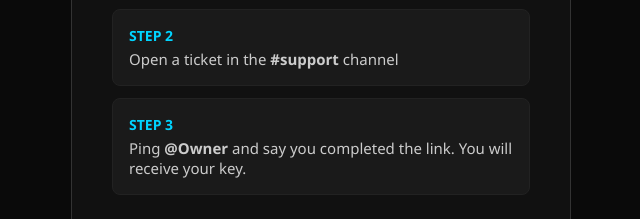
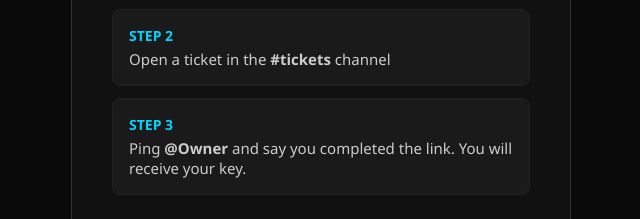
Before and after one commit to Sunny-son-sahur/SMF-MOD-LOADER-KEY-GETTER, a plain HTML site: page index.html in a window 1280 px wide. Shown: the part 331-550 px from the top of the page, 319-959 px from the left. Drawn offline with Linux system fonts and the light colour scheme.

Commit message:
Update index.html

```diff
--- a/index.html
+++ b/index.html
@@ -84,7 +84,7 @@
 
         <div class="step">
             <div class="step-num">STEP 2</div>
-            <div class="step-text">Open a ticket in the <b>#support</b> channel</div>
+            <div class="step-text">Open a ticket in the <b>#tickets</b> channel</div>
         </div>
 
         <div class="step">
```
